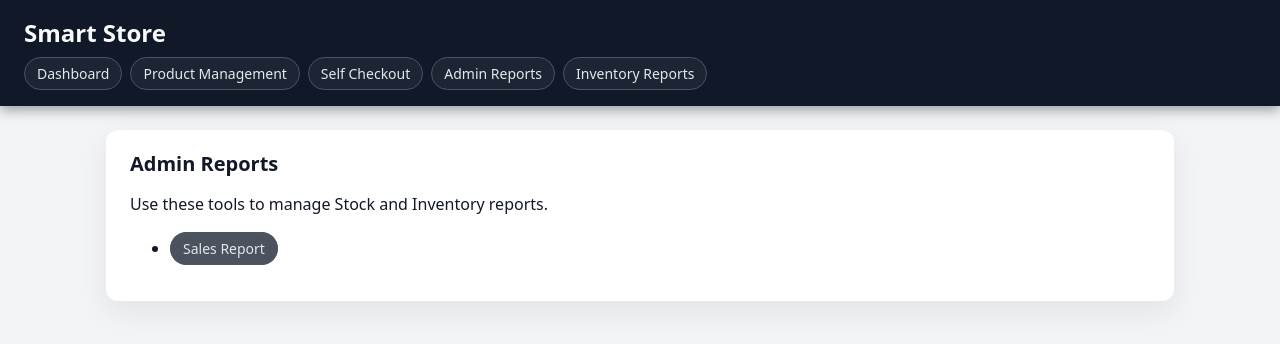
After one commit to mjk-22/smart_store, a Django app: page /admin-reports/ in a window 1280 px wide. The commit adds this page. Shown: the top 344 px of the page. Run offline with Django 5.2, Linux system fonts and the light colour scheme.

Commit message:
re-added page for displaying admin reports

```diff
--- /dev/null
+++ b/phase3/phase3/templates/admin_reports_home.html
@@ -0,0 +1,12 @@
+{% extends "base.html" %}
+
+{% block content %}
+<section class="card">
+    <h2>Admin Reports</h2>
+    <p>Use these tools to manage Stock and Inventory reports.</p>
+
+    <ul class="management-tabs">
+        <li><a href="{% url 'sales_report' %}">Sales Report</a></li>
+    </ul>
+</section>
+{% endblock %}
--- a/phase3/phase3/templates/base.html
+++ b/phase3/phase3/templates/base.html
@@ -14,7 +14,7 @@
             <a href="{% url 'default' %}">Dashboard</a>
             <a href="{% url 'product_management' %}">Product Management</a>
             <a href="{% url 'self_checkout_home' %}">Self Checkout</a>
-            <a href="{% url 'sales_report' %}">Admin Reports</a>
+            <a href="{% url 'admin_reports_home' %}">Admin Reports</a>
             <a href="{% url 'inventory_report' %}">Inventory Reports</a>
         </nav>
     </header>
```
